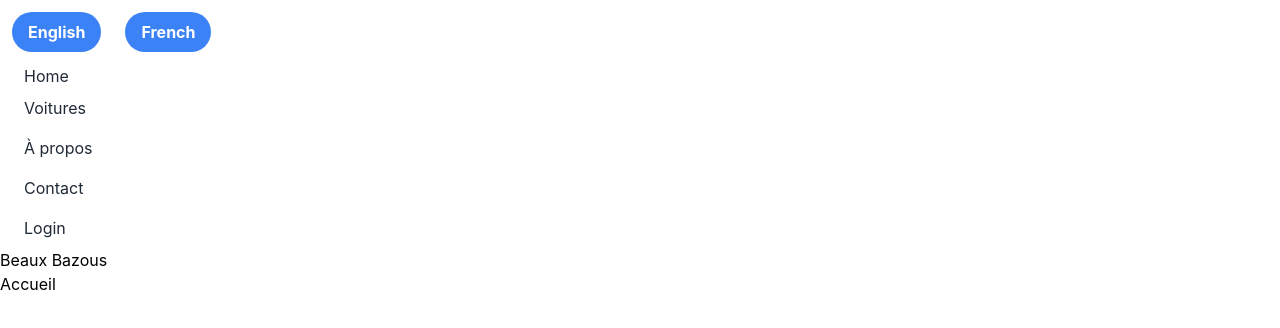
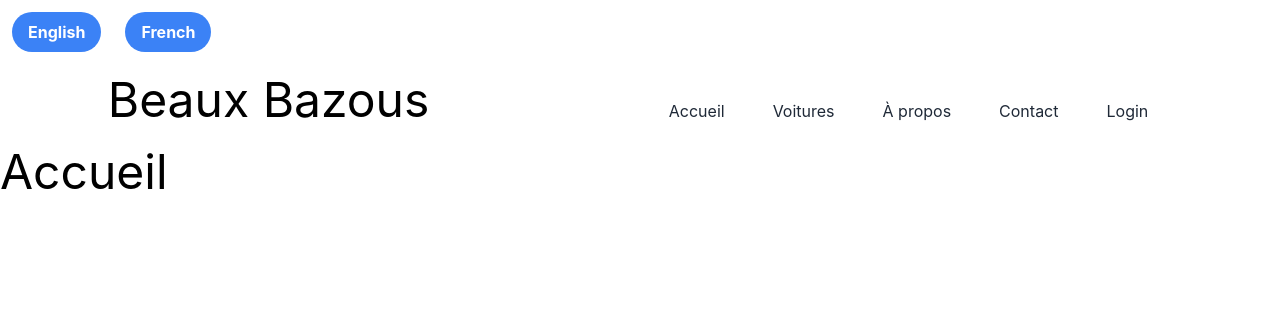
Before and after one commit to 582-41E-MA/projet-web-2-CollRen, a React (Create React App) app in the folder frontend/: page / in a window 1280 px wide. Shown: the top 328 px of the page. Built offline with nearby package versions, Linux system fonts and the light colour scheme.

Commit message:
Form login ajustes

```diff
--- a/frontend/src/assets/js/langues/en.json
+++ b/frontend/src/assets/js/langues/en.json
@@ -1,8 +1,11 @@
 {
     "translation": {
       "titre" : "Beaux Bazous",
+
+
       "navItem.catalogue": "Cars",
       "navItem.apropos": "About us",
+      "navItem.home": "Home",
 
       "login.titre": "Welcome back!",
       "login.courriel": "E-mail",
--- a/frontend/src/assets/js/langues/fr.json
+++ b/frontend/src/assets/js/langues/fr.json
@@ -3,6 +3,7 @@
      "titre": "Beaux Bazous",
      "navItem.catalogue": "Voitures",
      "navItem.apropos": "À propos",
+     "navItem.home": "Accueil",
 
      "login.titre": "Bienvenue à nouveau!",
      "login.courriel": "Courriel",
--- a/frontend/src/components/partials/Entete/Entete.js
+++ b/frontend/src/components/partials/Entete/Entete.js
@@ -5,9 +5,10 @@ function Entete({ t}) {
 
 
     return (
-        <header>
+        <header className='flex items-baseline justify-around'>
+            <h1>{t("titre")}</h1>
             <Navigation t={t}/>
-            <h1>{t("titre")}</h1>
+
         </header>
     );
 }
--- a/frontend/src/components/partials/Navigation/Navigation.js
+++ b/frontend/src/components/partials/Navigation/Navigation.js
@@ -1,9 +1,9 @@
 function Navigation ({t}) {
 
     return (
-        <nav className="font-sen text-gray-800">
+        <nav className= " flex font-sen text-gray-800">
         <a href="/" className="py-2 px-6 flex3">
-            Home
+        {t("navItem.home")}
         </a>
         <a href="#" className="py-2 px-6 flex color-red">
            {t("navItem.catalogue")}
--- a/frontend/src/index.css
+++ b/frontend/src/index.css
@@ -16,3 +16,7 @@ code {
   font-family: source-code-pro, Menlo, Monaco, Consolas, 'Courier New',
     monospace;
 }
+
+h1{
+  font-size: 3rem;
+}
```
